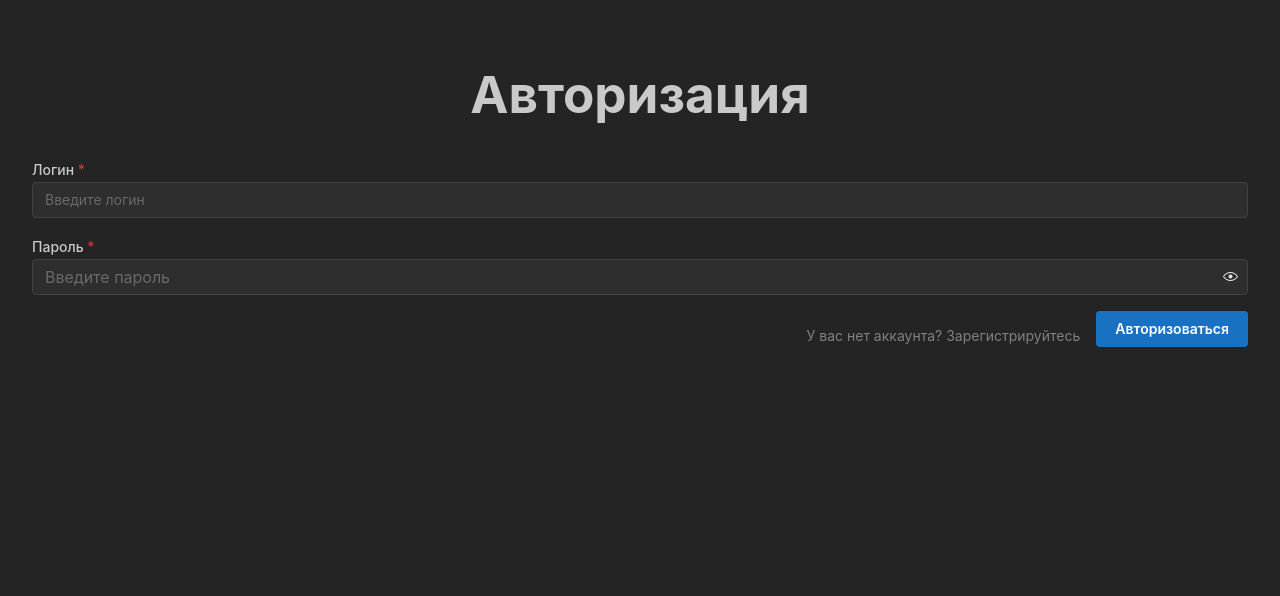
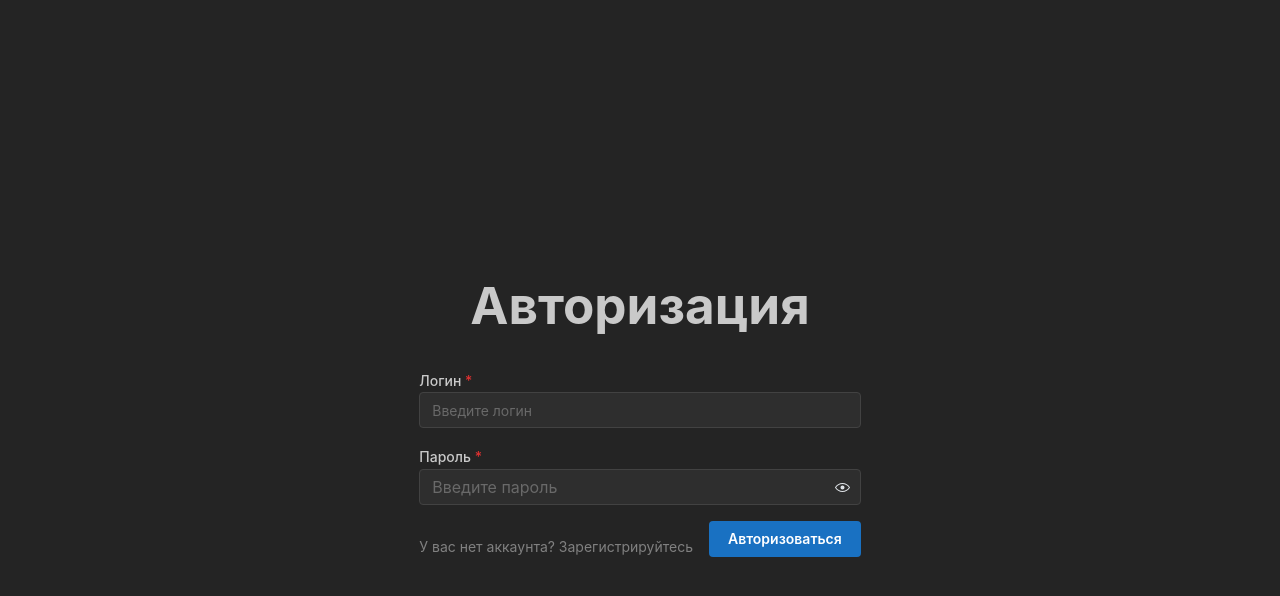
Before and after one commit to SuvStreet/Notes_Result.University, a React (Vite) app: page /auth in a window 1280 px wide. Shown: the top 596 px of the page. Built offline with nearby package versions, Linux system fonts and the light colour scheme; no server answers.

Commit message:
refactor(style): Отрефакторить стили в AuthPage.

```diff
--- a/src/app/App.css
+++ b/src/app/App.css
@@ -1,6 +1,4 @@
 #root {
   max-width: 1280px;
   margin: 0 auto;
-  padding: 2rem;
-  /* text-align: center; */
 }
--- a/src/pages/auth/ui/AuthPage.tsx
+++ b/src/pages/auth/ui/AuthPage.tsx
@@ -3,11 +3,9 @@ import { Flex } from '@mantine/core'
 
 export const AuthPage = () => {
   return (
-    <div>
-      <Flex justify="center" align="center">
-        <h1>Авторизация</h1>
-      </Flex>
+    <Flex direction="column" justify="center" align="center" h="100vh">
+      <h1>Авторизация</h1>
       <LoginForm />
-    </div>
+    </Flex>
   )
 }
```
